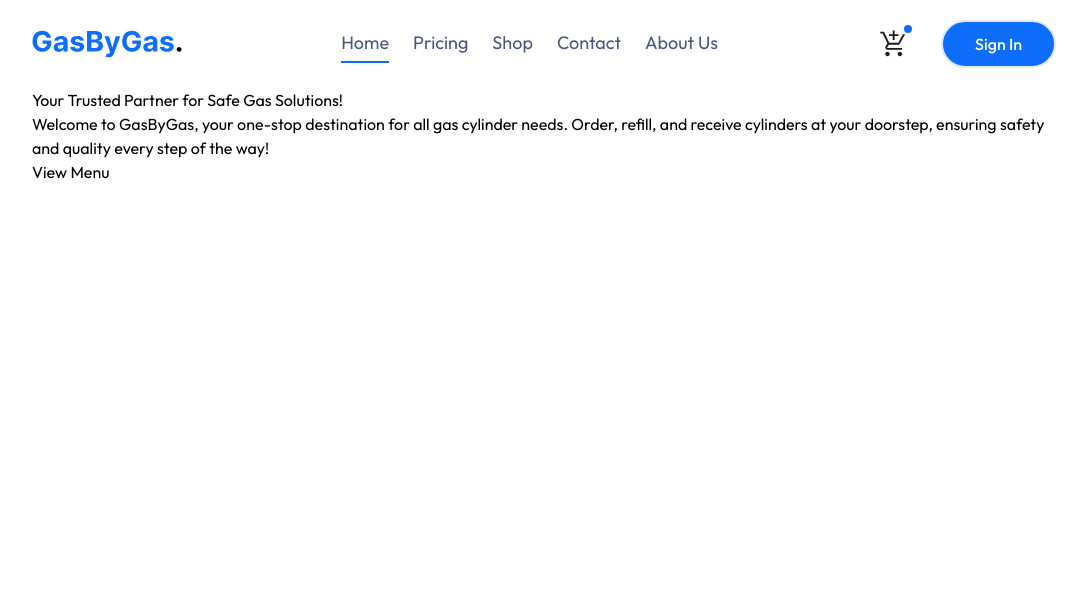
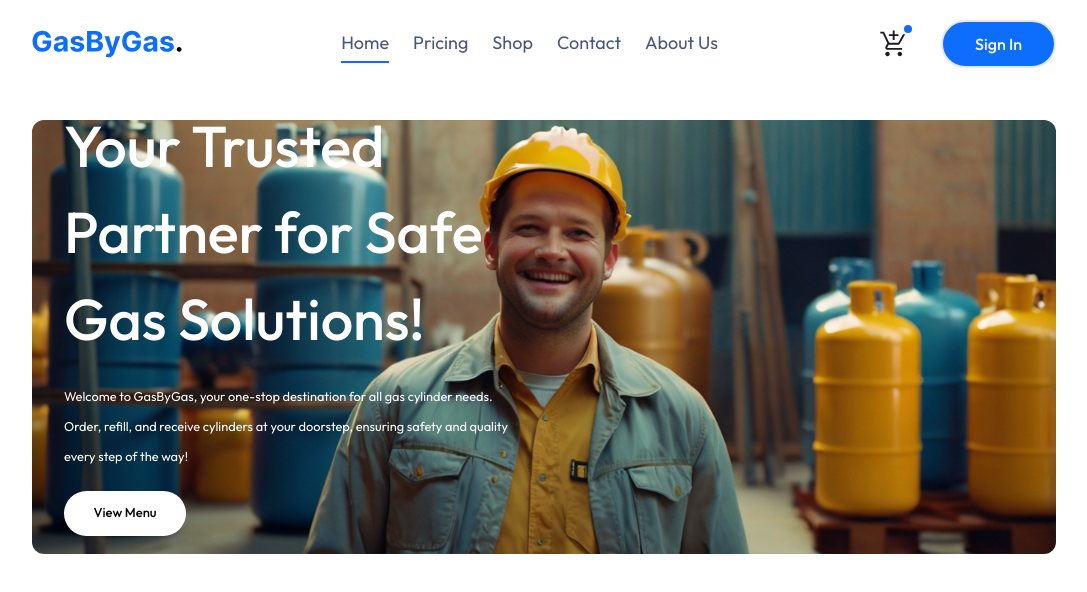
Before and after one commit to gasbygasplc/Supply-Chain-Management-for-Gas-By-Bas-PLC, a React (Vite) app in the folder frontend/: page / in a window 1280 px wide. Shown: the top 592 px of the page, without its empty margins (96-1183 px from the left). Built offline with nearby package versions, Linux system fonts and the light colour scheme.

Commit message:
[Update] Enhance Header component with new background image and improved styling

```diff
--- a/frontend/src/Components/Header.jsx
+++ b/frontend/src/Components/Header.jsx
@@ -1,22 +1,23 @@
 import React from 'react'
+import { asstets } from '../assets/Assets'
 
 const Header = () => {
 
   return (
 
-    <section className="">
+    <section className="min-h-[38vw] sm:min-h-[34vw] my-8 bg-[url('/header.png')] bg-no-repeat bg-contain relative" style={{backgroundImage:`url(${asstets.header_image})`}}>
 
-      <div className="">
+      <div className="absolute flex flex-col items-start gap-0.5 sm:gap-[1.5vw] max-w-[65%] sm:max-w-[50%] md:max-w-[45%] bottom-[8%] sm:bottom-[4.5%] left-5 sm:left-[2.5vw] animate-fadeIn">
 
-        <h2>Your Trusted Partner for Safe Gas Solutions!</h2>
+        <h2 className='font-medium text-white text-[max(6vw,12px)] sm:text-[max(4.5vw,22px)]'>Your Trusted Partner for Safe Gas Solutions!</h2>
 
-        <p>
+        <p className='hidden sm:block text-white text-[3vw] sm:text-[1.5vw] md:text-[1vw] leading-[25px] sm:leading-[30px]'>
 
           Welcome to GasByGas, your one-stop destination for all gas cylinder needs. Order, refill, and receive cylinders at your doorstep, ensuring safety and quality every step of the way!
 
         </p>
 
-        <button>View Menu</button>
+        <button className='border-none  text-black font-medium py-[2vw] sm:py-[2vw] md:py-[1vw] px-[4vw] sm:px-[4vw] md:px-[2.3vw] bg-white text-[3vw] sm:text-[max(1.5vw,13px)] md:text-[max(1vw,13px)] rounded-full cursor-pointer'>View Menu</button>
 
       </div>
 
--- a/frontend/src/assets/Assets.js
+++ b/frontend/src/assets/Assets.js
@@ -5,6 +5,7 @@ import bucket_icon from './add_shopping_cart.svg'
 export const asstets = {
 
     logo,
-    bucket_icon
+    bucket_icon,
+    header_image
 
 }
--- a/frontend/src/index.css
+++ b/frontend/src/index.css
@@ -19,13 +19,18 @@ a
   margin: auto;
 }
 
-@keyframes fadeIn
-{
-  0%{
-    opacity: 0;
+@layer utilities {
+  @keyframes fadeIn {
+    from {
+      opacity: 0;
+    }
+    to {
+      opacity: 1;
+    }
   }
-  100%{
-    opacity: 1;
+
+  .animate-fadeIn {
+    animation: fadeIn 3s;
   }
 }
 
```
Also changed, not shown: frontend/src/assets/Header_Image.svg.
